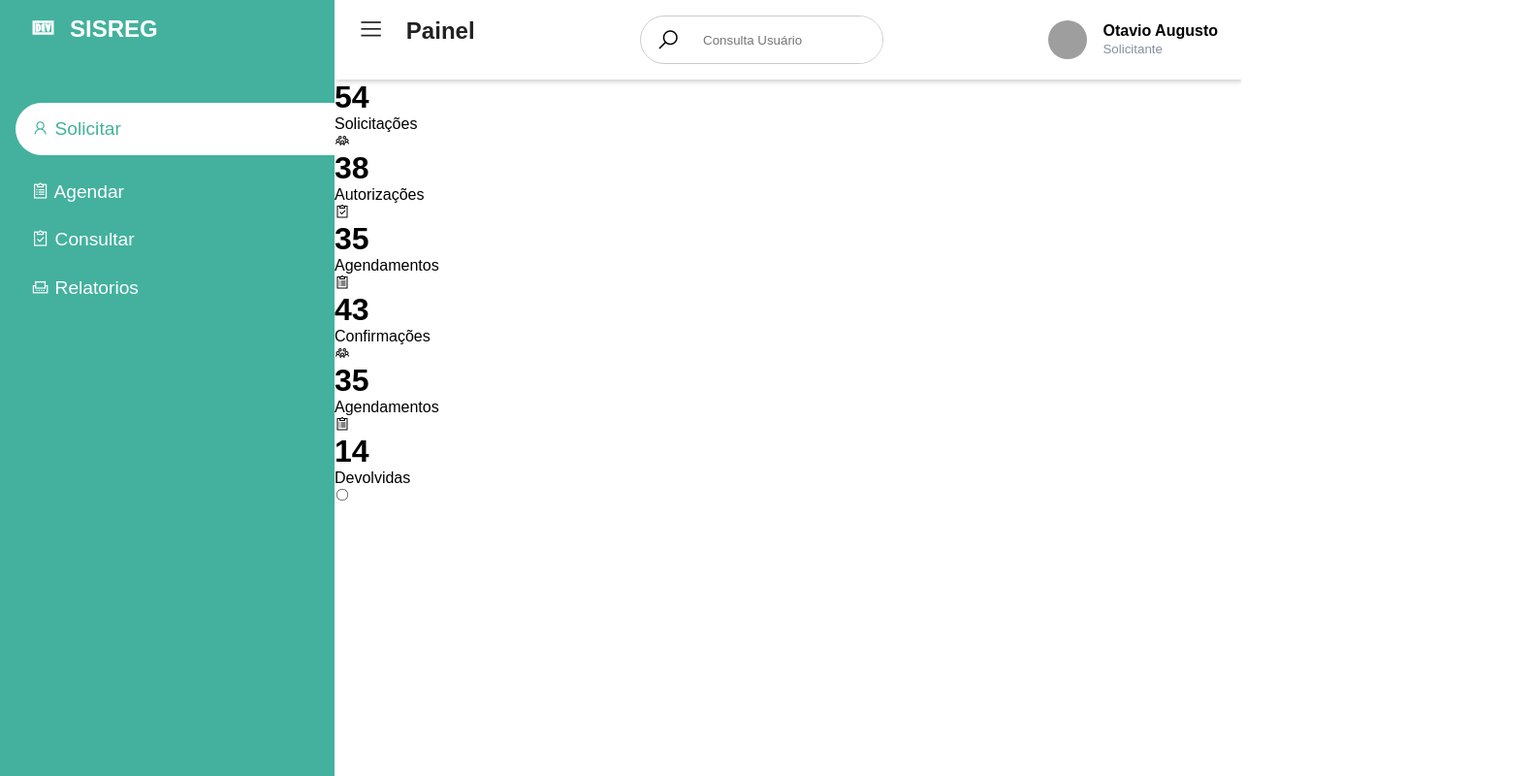
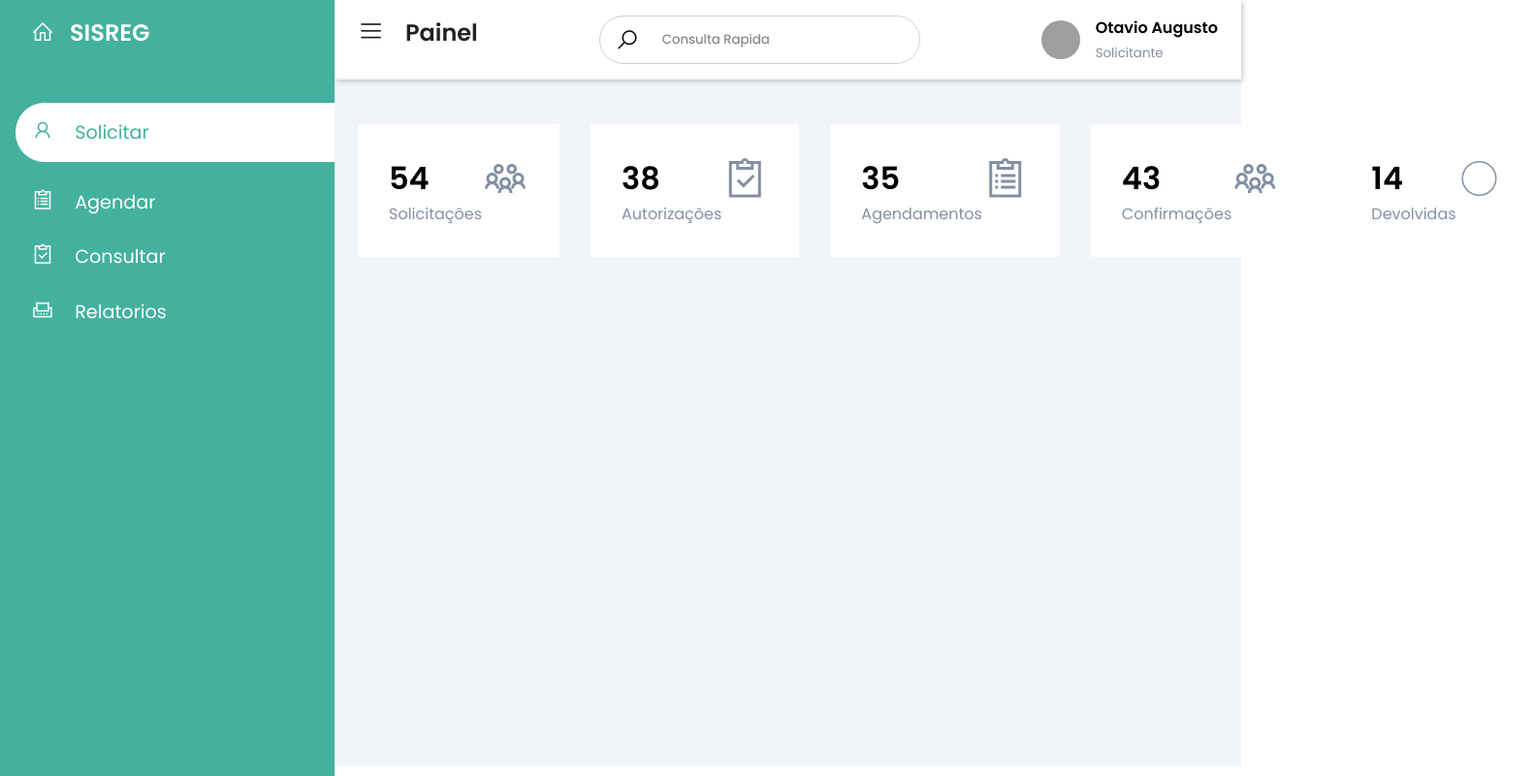
Before and after one commit to otavioaugust1/Sistem_Regula_Saude, a plain HTML site: page index.html in a window 1280 px wide. Shown: the whole page at 97% size, 1582 px wide, since content can reach past the window. Drawn offline with nearby package versions, Linux system fonts and the light colour scheme; grey boxes are pictures that could not be loaded.

Commit message:
Designer 1.3
alteração do CSS

```diff
--- a/CSS/layout.css
+++ b/CSS/layout.css
@@ -1,3 +1,5 @@
+@import url('https://fonts.googleapis.com/css2?family=Poppins:wght@300;400;500;600&display=swap');
+
 :root{
     --main-color: #43b19e;
     --color-darj: #1d2231;
@@ -6,6 +8,7 @@
     --color-wrapper: #ccc;
     --color-header: #222;
     --secondary-color: #fff;
+    --trird-color: #f1f5f9;
 }
 
 *{
@@ -24,6 +27,7 @@
     top: 0;
     height: 100%;
     background: var(--main-color);
+    z-index: 100;
 }
 
 .sidebar-brand{
@@ -62,7 +66,7 @@
     border-radius: 30px 0px 0px 30px;
 }
 
-.sidebar-menu a span first-child {
+.sidebar-menu a span:first-child {
     font-size: 1.5rem;
     padding-right: 1rem;
 }
@@ -76,6 +80,11 @@ header {
     justify-content: space-between;
     padding: 1rem 1.5rem;
     box-shadow: 2px 2px 5px rgba(0,0,0,0.2);
+    position: fixed;
+    left: 345px;
+    width: calc(100% - 345px);
+    top: 0;
+    z-index: 100;
 }
 
 header h2{
@@ -128,3 +137,34 @@ header label span {
     color: var(--text-grey);
     margin-top: -10px !important;
 }
+
+main{
+    margin-top: 80px;
+    padding: 2rem 1.5rem;
+    background: var(--trird-color);
+    min-height: calc(100vh - 90px);
+}
+
+.cards {
+    display: grid;
+    grid-template-columns: repeat(5,1fr);
+    grid-gap: 2rem;
+    margin-top: 1rem;
+}
+
+.card-single {
+    display: flex;
+    justify-content: space-between;
+    background: var(--text-white);
+    padding: 2rem;
+    border-radius: 2px;
+}
+
+.card-single span:last-child {
+    color: var(--text-grey);
+}
+
+.card-single span:first-child {
+    font-size: 3rem;
+
+}
--- a/index.html
+++ b/index.html
@@ -15,7 +15,7 @@
 <body>
    <div class="sidebar">
         <div class="sidebar-brand">
-           <h2><span class="lab la-dev"></span>SISREG</h2>
+           <h2><span class="las la-home"></span>SISREG</h2>
         </div>
         <div class="sidebar-menu">
             <ul>
@@ -49,7 +49,7 @@
         <div class="search-wrapper">
             <span class="las la-search">
             </span>
-            <input type="search" placeholder="Consulta Usuário" />
+            <input type="search" placeholder="Consulta Rapida" />
         </div>
 
         <div class="div user-wrapper">
@@ -103,15 +103,6 @@
                     <span class="las la-users"></span>
                 </div>
             </div>
-            <div class="card-single">
-                <div>
-                    <h1>35</h1>
-                    <span>Agendamentos</span>
-                </div>
-                <div>
-                    <span class="las la-clipboard-list"></span>
-                </div>
-            </div>
 
             <div class="card-single">
                 <div>
```
